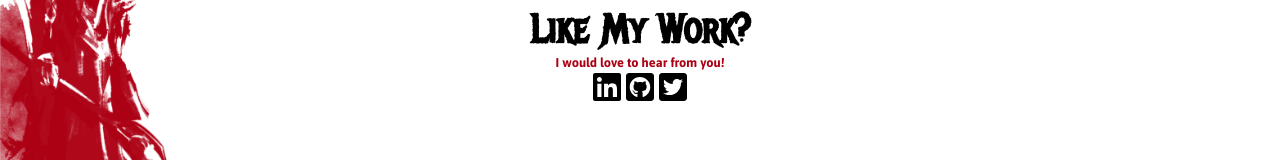
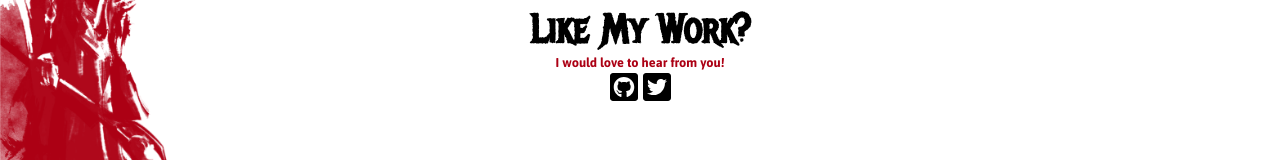
Before and after one commit to Aathavan64/PortfolioSiteUpdate, a website: page index.html in a window 1280 px wide. Shown: the part 3649-3809 px from the top of the page. Drawn offline with nearby package versions, Linux system fonts and the light colour scheme; some packages are replaced by stand-ins of ours; a script that the page names is missing.

Commit message:
Update index.html

```diff
--- a/index.html
+++ b/index.html
@@ -268,9 +268,6 @@
                 <h2>Like My Work?</h2>
                 <p>I would love to hear from you!</p>
                 <div class="socialIcons">
-                    <a href="https://www.linkedin.com/in/aathavanbagawan/">
-                        <i class="fab fa-linkedin"></i>
-                    </a>
                     <a href="https://github.com/Aathavan64">
                         <i class="fab fa-github-square"></i>
                     </a>
```
